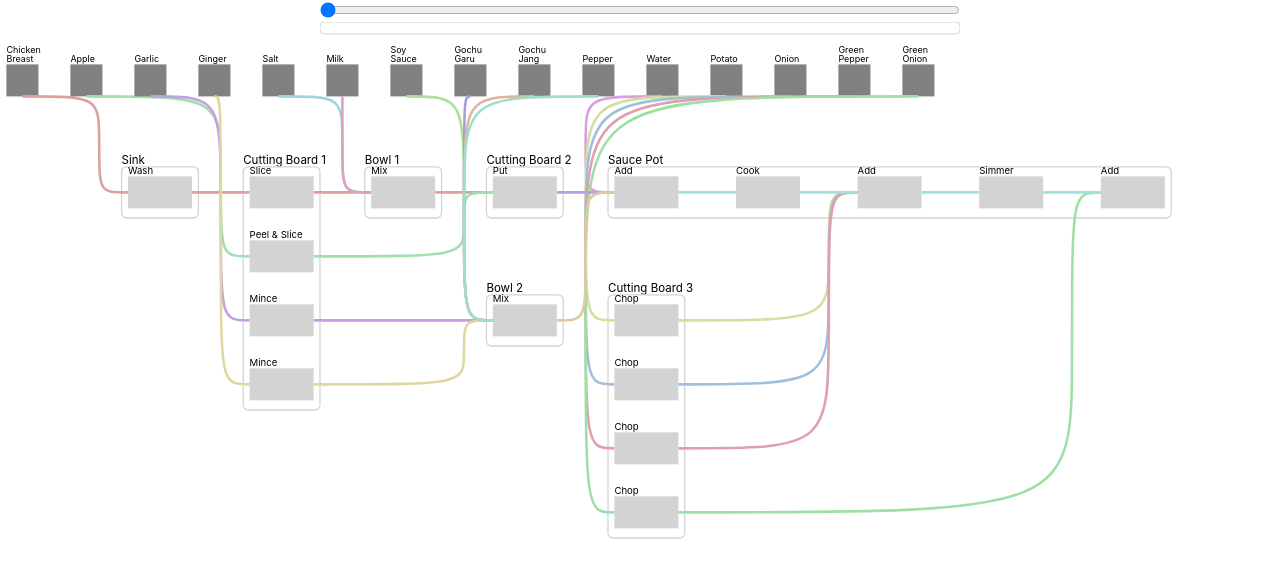
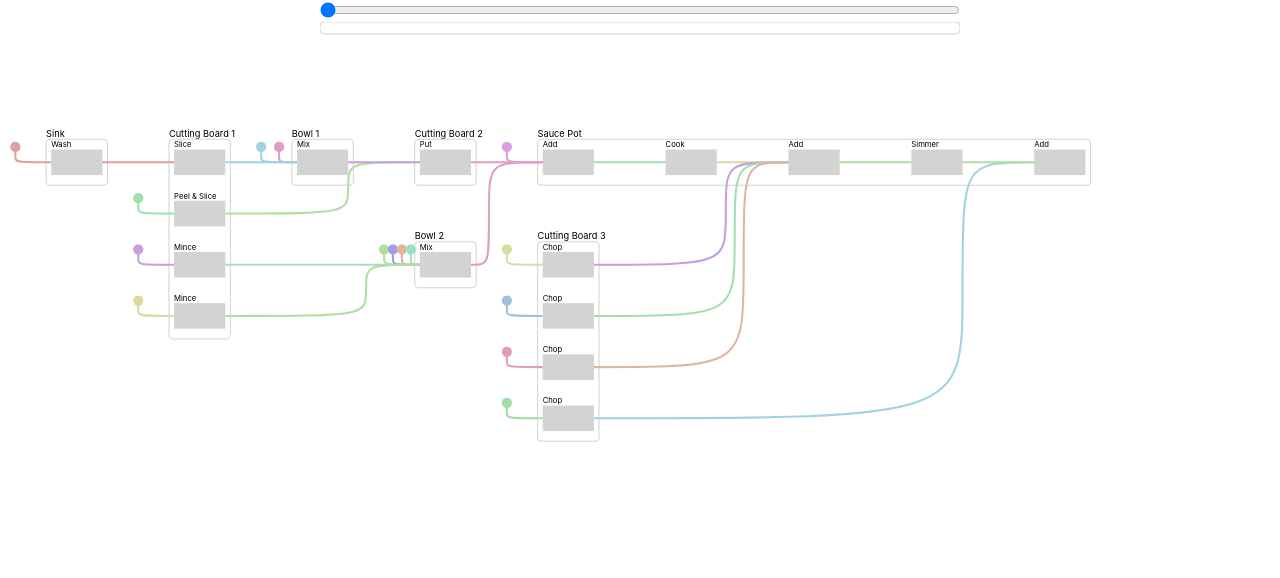
Before and after one commit to kixlab/starlab-video-navigation, a React (Create React App) app in the folder hierarchical_graph/: page / in a window 1280 px wide. Shown: the top 578 px of the page. Built offline with nearby package versions, Linux system fonts and the light colour scheme.

Commit message:
Show new step and ingredient edges

```diff
--- a/hierarchical_graph/src/components/Graph.js
+++ b/hierarchical_graph/src/components/Graph.js
@@ -7,52 +7,52 @@ import Tool from './Tool';
 
 const data = {
     ingredients: [
-        {name: "Chicken Breast", step_list: [0, 1, 5, 6]},
-        {name: "Apple", step_list: [2, 6]},
-        {name: "Garlic", step_list: [3, 7]},
-        {name: "Ginger", step_list: [4, 7]},
-        {name: "Salt", step_list: [5]},
-        {name: "Milk", step_list: [5]},
-        {name: "Soy Sauce", step_list: [7]},
-        {name: "Gochu Garu", step_list: [7]},
-        {name: "Gochu Jang", step_list: [7]},
-        {name: "Pepper", step_list: [7]},
-        {name: "Water", step_list: [8]},
-        {name: "Potato", step_list: [13, 10]},
-        {name: "Onion", step_list: [14, 10]},
-        {name: "Green Pepper", step_list: [15, 10]},
-        {name: "Green Onion", step_list: [16, 12]},
+        {name: "Chicken Breast", idx: 0},
+        {name: "Apple", idx: 1},
+        {name: "Garlic", idx: 2},
+        {name: "Ginger", idx: 3},
+        {name: "Salt", idx: 4},
+        {name: "Milk", idx: 5},
+        {name: "Soy Sauce", idx: 6},
+        {name: "Gochu Garu", idx: 7},
+        {name: "Gochu Jang", idx: 8},
+        {name: "Pepper", idx: 9},
+        {name: "Water", idx: 10},
+        {name: "Potato", idx: 11},
+        {name: "Onion", idx: 12},
+        {name: "Green Pepper", idx: 13},
+        {name: "Green Onion", idx: 14},
         {name: "Intermediate 1", step_list: [6, 8]},
         {name: "Intermediate 2", step_list: [7, 8]},
         {name: "Intermediate 3", step_list: [8, 9, 10, 11, 12]},
     ],
     steps: [
-        {name: "Wash", row: 2, col: 1, time: [96, 100]},
-        {name: "Slice", row: 2, col: 2, time: [106, 136]},
-        {name: "Peel & Slice", row: 3, col: 2, time: [257, 280]},
-        {name: "Mince", row: 4, col: 2, time: [213, 228]},
-        {name: "Mince", row: 5, col: 2, time: [218, 228]},
-        {name: "Mix", row: 2, col: 3, time: [140, 174]},
-        {name: "Put", row: 2, col: 4, time: [289, 316]},
-        {name: "Mix", row: 4, col: 4, time: [186, 250]},
-        {name: "Add", row: 2, col: 5, time: [323, 338]},
-        {name: "Cook", row: 2, col: 6, time: [342, 348]},
-        {name: "Add", row: 2, col: 7, time: [488, 498]},
-        {name: "Simmer", row: 2, col: 8, time: [500, 519]},
-        {name: "Add", row: 2, col: 9, time: [570, 577]},
-        {name: "Chop", row: 4, col: 5, time: [361, 370]},
-        {name: "Chop", row: 5, col: 5, time: [374, 392]},
-        {name: "Chop", row: 6, col: 5, time: [405, 410]},
-        {name: "Chop", row: 7, col: 5, time: [415, 423]},
+        {name: "Wash", row: 2, col: 0, time: [96, 100], prev_steps: null, ingredients: [0]},
+        {name: "Slice", row: 2, col: 1, time: [106, 136], prev_steps: [0], ingredients: null},
+        {name: "Peel & Slice", row: 3, col: 1, time: [257, 280], prev_steps: null, ingredients: [1]},
+        {name: "Mince", row: 4, col: 1, time: [213, 228], prev_steps: null, ingredients: [2]},
+        {name: "Mince", row: 5, col: 1, time: [218, 228], prev_steps: null, ingredients: [3]},
+        {name: "Mix", row: 2, col: 2, time: [140, 174], prev_steps: [1], ingredients: [4, 5]},
+        {name: "Put", row: 2, col: 3, time: [289, 316], prev_steps: [2, 5], ingredients: null},
+        {name: "Mix", row: 4, col: 3, time: [186, 250], prev_steps: [3, 4], ingredients: [6, 7, 8, 9]},
+        {name: "Add", row: 2, col: 4, time: [323, 338], prev_steps: [6, 7], ingredients: [10]},
+        {name: "Cook", row: 2, col: 5, time: [342, 348], prev_steps: [8], ingredients: null},
+        {name: "Chop", row: 4, col: 4, time: [361, 370], prev_steps: null, ingredients: [11]},
+        {name: "Chop", row: 5, col: 4, time: [374, 392], prev_steps: null, ingredients: [12]},
+        {name: "Chop", row: 6, col: 4, time: [405, 410], prev_steps: null, ingredients: [13]},
+        {name: "Chop", row: 7, col: 4, time: [415, 423], prev_steps: null, ingredients: [14]},
+        {name: "Add", row: 2, col: 6, time: [488, 498], prev_steps: [9, 10, 11, 12], ingredients: null},
+        {name: "Simmer", row: 2, col: 7, time: [500, 519], prev_steps: [14], ingredients: null},
+        {name: "Add", row: 2, col: 8, time: [570, 577], prev_steps: [13, 15], ingredients: null},
     ],
     tools: [
-        {name: "Sink", start: [2, 1], end: [2, 1]},
-        {name: "Cutting Board 1", start: [2, 2], end: [5, 2]},
-        {name: "Bowl 1", start: [2, 3], end: [2, 3]},
-        {name: "Bowl 2", start: [4, 4], end: [4, 4]},
-        {name: "Cutting Board 2", start: [2, 4], end: [2, 4]},
-        {name: "Cutting Board 3", start: [4, 5], end: [7, 5]},
-        {name: "Sauce Pot", start: [2, 5], end: [2, 9]},
+        {name: "Sink", start: [2, 0], end: [2, 0]},
+        {name: "Cutting Board 1", start: [2, 1], end: [5, 1]},
+        {name: "Bowl 1", start: [2, 2], end: [2, 2]},
+        {name: "Bowl 2", start: [4, 3], end: [4, 3]},
+        {name: "Cutting Board 2", start: [2, 3], end: [2, 3]},
+        {name: "Cutting Board 3", start: [4, 4], end: [7, 4]},
+        {name: "Sauce Pot", start: [2, 4], end: [2, 8]},
     ]
 }
 
@@ -71,15 +71,15 @@ const Graph = (props) => {
     }
 
     return (
-        <svg viewBox="0 0 4000 3000">
+        <svg viewBox="0 0 5000 2000">
             {dataset.tools.map((tool, i) => (
                 <Tool start={tool.start} end={tool.end} name={tool.name} isCurrent={checkIsCurrent("tools", i)}/>
             ))}
-            {dataset.ingredients.map((ingredient, i) => (
-                <Ingredient idx={i} name={ingredient.name} step_list={ingredient.step_list} steps={dataset.steps} isCurrent={checkIsCurrent("ingredients", i)}/>
-            ))}
             {dataset.steps.map((step, i) => (
-                <Step idx={i} row={step.row} col={step.col} name={step.name} setStep={setStep} isCurrent={checkIsCurrent("step", i)}/>
+                <Step idx={i} row={step.row} col={step.col} name={step.name}
+                      setStep={setStep} isCurrent={checkIsCurrent("step", i)}
+                      prev_steps={step.prev_steps} ingredients={step.ingredients}
+                      all_steps={dataset.steps} all_ingredients={dataset.ingredients}/>
             ))}
         </svg>
     );
--- /dev/null
+++ b/hierarchical_graph/src/components/Link.js
@@ -0,0 +1,88 @@
+import React, { useState, useEffect } from 'react';
+import styled from 'styled-components';
+import { NODE_HEIGHT, NODE_WIDTH, NODE_MARGIN_H, NODE_MARGIN_W, GRAPH_PAD_W, GRAPH_PAD_H, INGRE_PADD_W } from "../global.js";
+
+const Link = (props) => {
+
+    function selectColor(number) {
+        const hue = number * 137.508; // use golden angle approximation
+        return `hsl(${hue},50%,75%)`;
+    }
+
+    const generateIngrPath = (start_point, end_point, margin) => {
+        var M = start_point;
+        var S1 = end_point;
+        var C2 = [S1[0] - NODE_MARGIN_W/2 + margin, (M[1] + S1[1]) / 2];
+        var C0 = [C2[0], M[1]];
+        var C1 = C0;
+        var S0 = [C2[0], S1[1]];
+
+        return `M ${M[0]} ${M[1]}
+                C ${C0[0]} ${C0[1]}, ${C1[0]} ${C1[1]}, ${C2[0]} ${C2[1]}
+                S ${S0[0]} ${S0[1]}, ${S1[0]}, ${S1[1]}`
+    }
+
+    const generateStepPath = (start_point, end_point, margin) => {
+        var M = start_point;
+        var S1 = end_point;
+        var C2 = [S1[0] - NODE_MARGIN_W + margin, (M[1] + S1[1]) / 2];
+        var C0 = [C2[0], M[1]];
+        var C1 = C0;
+        var S0 = [C2[0], S1[1]];
+
+        return `M ${M[0]} ${M[1]}
+                C ${C0[0]} ${C0[1]}, ${C1[0]} ${C1[1]}, ${C2[0]} ${C2[1]}
+                S ${S0[0]} ${S0[1]}, ${S1[0]}, ${S1[1]}`
+    }
+
+    var total_ingre = (props.ingredients ? props.ingredients.length : 0);
+
+    var end_point = [
+        ((props.col) * (NODE_WIDTH+NODE_MARGIN_W) + GRAPH_PAD_W),
+        ((props.row) * (NODE_HEIGHT+NODE_MARGIN_H) + GRAPH_PAD_H + NODE_HEIGHT/2)
+    ];
+
+    var circles = [];
+    var paths = [];
+    if(props.ingredients) {
+        for(var i = 0; i < props.ingredients.length; i++) {
+            var margin = NODE_MARGIN_W/2/total_ingre * i;
+            var start_point = [end_point[0] - NODE_MARGIN_W/2 + margin, end_point[1] - NODE_HEIGHT/2];
+            paths.push(<path key={i} name={props.name} d={generateIngrPath(start_point, end_point, margin)}
+                             stroke={selectColor(props.ingredients[i].idx)}
+                             fill="transparent" stroke-width="8"/>);
+            circles.push(<circle key={i} cx={start_point[0]} cy={start_point[1] - 10} r="20"
+                                 fill={selectColor(props.ingredients[i].idx)}/>);
+        }
+    }
+
+    var total_steps = (props.prev_steps ? props.prev_steps.length : 0);
+    if(props.prev_steps) {
+        for(var i = 0; i < props.prev_steps.length; i++) {
+            var prev_step = props.prev_steps[i];
+            var margin = NODE_MARGIN_W/2/total_steps * i;
+            var start_point = [
+                ((prev_step.col) * (NODE_WIDTH+NODE_MARGIN_W) + NODE_WIDTH + GRAPH_PAD_W),
+                ((prev_step.row) * (NODE_HEIGHT+NODE_MARGIN_H) + GRAPH_PAD_H + NODE_HEIGHT/2)
+            ];
+
+            paths.push(<path key={i} name={props.name} d={generateStepPath(start_point, end_point, margin)}
+                             stroke={selectColor(Math.floor(Math.random() * 10))}
+                             fill="transparent" stroke-width="8"/>);
+        }
+    }
+
+    return (
+        <>
+            {circles}
+            {paths}
+        </>
+    );
+}
+
+const IngredientLabel = styled.text`
+    font-size: 28px;
+    text-align: center;
+`;
+
+export default Link;
--- a/hierarchical_graph/src/components/Step.js
+++ b/hierarchical_graph/src/components/Step.js
@@ -1,29 +1,36 @@
 import React, { useState, useEffect } from 'react';
 import styled from 'styled-components';
-import { NODE_HEIGHT, NODE_WIDTH, NODE_MARGIN_H, NODE_MARGIN_W, GRAPH_PAD } from "../global.js";
+import { NODE_HEIGHT, NODE_WIDTH, NODE_MARGIN_H, NODE_MARGIN_W, GRAPH_PAD_W, GRAPH_PAD_H } from "../global.js";
+
+import Link from './Link';
 
 const Step = (props) => {
     const setStep = () => {
         props.setStep(props.idx);
     }
-
     return (
+        <>
             <ClickableG onClick={setStep}>
                 {props.isCurrent ?
-                <CurrStepLabel x={props.col*(NODE_WIDTH+NODE_MARGIN_W) + GRAPH_PAD}
-                               y={props.row*(NODE_HEIGHT+NODE_MARGIN_H) + GRAPH_PAD - 8}>
+                    <CurrStepLabel x={props.col*(NODE_WIDTH+NODE_MARGIN_W) + GRAPH_PAD_W}
+                                y={props.row*(NODE_HEIGHT+NODE_MARGIN_H) + GRAPH_PAD_H - 8}>
                                     {props.name}
                     </CurrStepLabel> :
-                <StepLabel x={props.col*(NODE_WIDTH+NODE_MARGIN_W) + GRAPH_PAD}
-                           y={props.row*(NODE_HEIGHT+NODE_MARGIN_H) + GRAPH_PAD - 8}>
+                    <StepLabel x={props.col*(NODE_WIDTH+NODE_MARGIN_W) + GRAPH_PAD_W}
+                            y={props.row*(NODE_HEIGHT+NODE_MARGIN_H) + GRAPH_PAD_H - 8}>
                                 {props.name}
                     </StepLabel>
                 }
-            <rect x={props.col*(NODE_WIDTH+NODE_MARGIN_W) + GRAPH_PAD}
-                  y={props.row*(NODE_HEIGHT+NODE_MARGIN_H) + GRAPH_PAD}
+                <rect x={props.col*(NODE_WIDTH+NODE_MARGIN_W) + GRAPH_PAD_W}
+                    y={props.row*(NODE_HEIGHT+NODE_MARGIN_H) + GRAPH_PAD_H}
                     width={NODE_WIDTH} height={NODE_HEIGHT} fill="lightgray"
                     stroke={props.isCurrent ? "#3786E2" : "transparent"} stroke-width="8"/>
             </ClickableG>
+            <Link row={props.row} col={props.col}
+                  prev_steps={props.prev_steps ? props.prev_steps.map(idx => props.all_steps[idx]) : null}
+                  ingredients={props.ingredients ? props.ingredients.map(idx => props.all_ingredients[idx]) : null}
+                  all_ingredients={props.all_ingredients} all_steps={props.all_steps}/>
+        </>
     );
 }
 
--- a/hierarchical_graph/src/components/Tool.js
+++ b/hierarchical_graph/src/components/Tool.js
@@ -1,6 +1,6 @@
 import React, { useState, useEffect } from 'react';
 import styled from 'styled-components';
-import { NODE_HEIGHT, NODE_WIDTH, NODE_MARGIN_H, NODE_MARGIN_W, GRAPH_PAD, TOOL_PADD_H, TOOL_PADD_W} from "../global.js";
+import { NODE_HEIGHT, NODE_WIDTH, NODE_MARGIN_H, NODE_MARGIN_W, GRAPH_PAD_W, GRAPH_PAD_H, TOOL_PADD_H, TOOL_PADD_W} from "../global.js";
 
 
 const Tool = (props) => {
@@ -9,12 +9,12 @@ const Tool = (props) => {
 
     return (
         <>
-            <StepLabel x={props.start[1]*(NODE_WIDTH+NODE_MARGIN_W) + GRAPH_PAD - TOOL_PADD_W/2}
-                       y={props.start[0]*(NODE_HEIGHT+NODE_MARGIN_H) + GRAPH_PAD - TOOL_PADD_H/2 - 10}>
+            <StepLabel x={props.start[1]*(NODE_WIDTH+NODE_MARGIN_W) + GRAPH_PAD_W - TOOL_PADD_W/2}
+                       y={props.start[0]*(NODE_HEIGHT+NODE_MARGIN_H) + GRAPH_PAD_H - TOOL_PADD_H/2 - 10}>
                            {props.name}
             </StepLabel>
-            <rect x={props.start[1]*(NODE_WIDTH+NODE_MARGIN_W) + GRAPH_PAD - TOOL_PADD_W/2}
-                  y={props.start[0]*(NODE_HEIGHT+NODE_MARGIN_H) + GRAPH_PAD - TOOL_PADD_H/2}
+            <rect x={props.start[1]*(NODE_WIDTH+NODE_MARGIN_W) + GRAPH_PAD_W - TOOL_PADD_W/2}
+                  y={props.start[0]*(NODE_HEIGHT+NODE_MARGIN_H) + GRAPH_PAD_H - TOOL_PADD_H/2}
                   width={width} height={height}
                   fill="white" stroke="lightgray" stroke-width="4" rx="16"/>
         </>
--- a/hierarchical_graph/src/global.js
+++ b/hierarchical_graph/src/global.js
@@ -1,8 +1,9 @@
 export const NODE_WIDTH = 200;
 export const NODE_HEIGHT = 100;
 export const NODE_MARGIN_H = 100;
-export const NODE_MARGIN_W = 180;
-export const GRAPH_PAD = 20;
-export const TOOL_PADD_H = 60;
+export const NODE_MARGIN_W = 280;
+export const GRAPH_PAD_W = 200;
+export const GRAPH_PAD_H = 20;
+export const TOOL_PADD_H = 80;
 export const TOOL_PADD_W = 40;
 export const INGRE_PADD_W = 100;
```
Also changed, not shown: hierarchical_graph/src/components/Ingredient.js (+13 -13 lines). Lines whose indentation alone changed are shown as unchanged.
